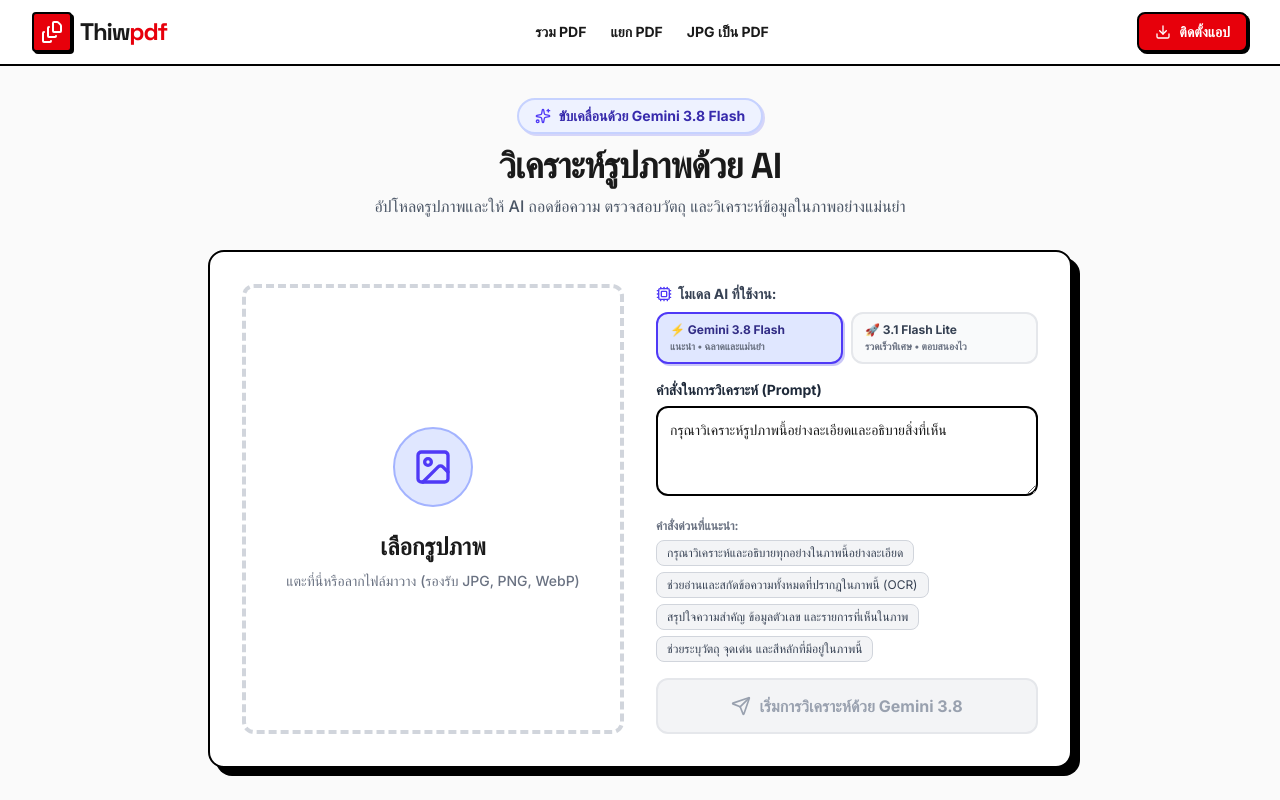
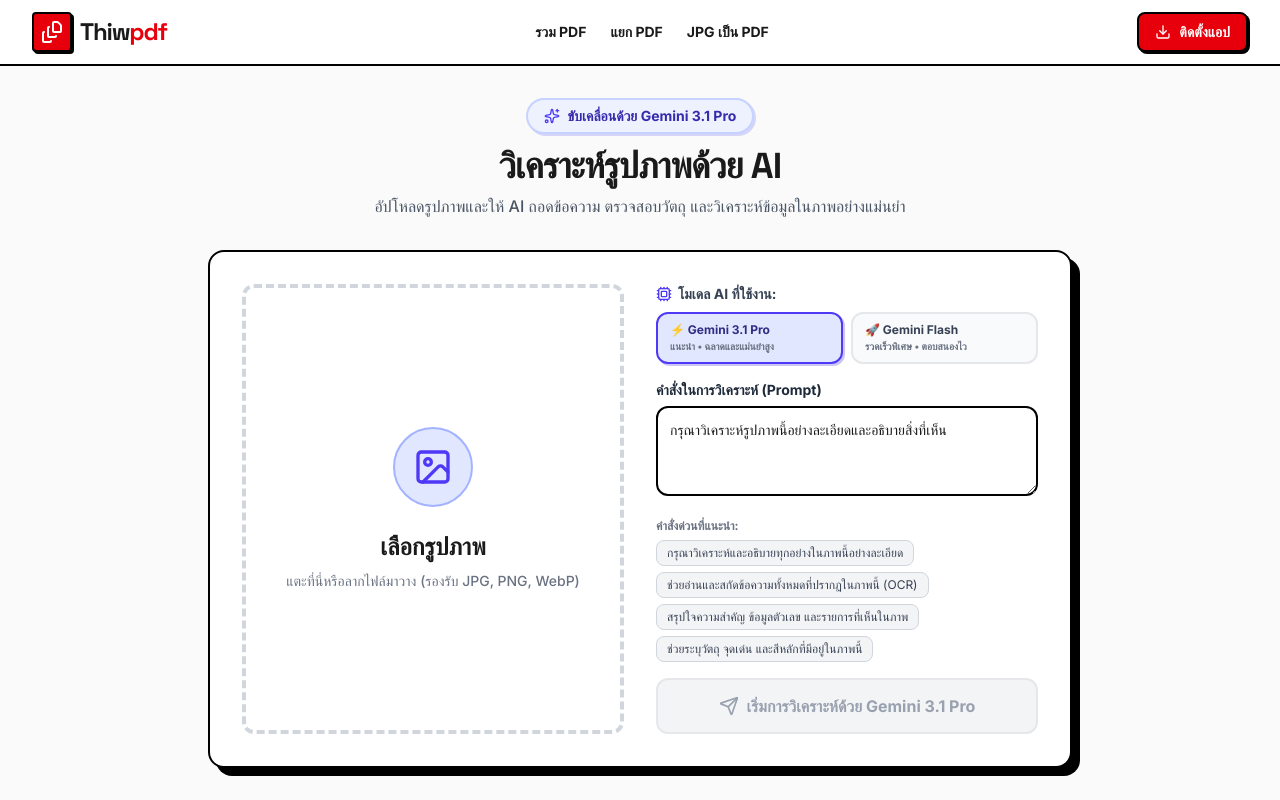
Before and after one commit to teeraponghawan104-hub/PDF-Tool-, a React (Vite) app: page /analyze in a window 1280 px wide. Shown: the top 800 px of the page. Built offline with nearby package versions, Linux system fonts and the light colour scheme.

Commit message:
feat: update AI image analysis model to Gemini 3.1
Upgrade the default AI model to Gemini 3.1 Pro, improve retry logic for handling API errors, and update the UI configurations.

```diff
--- a/server.ts
+++ b/server.ts
@@ -25,7 +25,7 @@
       }
 
       const prompt = req.body.prompt || "กรุณาวิเคราะห์รูปภาพนี้อย่างละเอียดและอธิบายสิ่งที่เห็น";
-      const requestedModel = req.body.model || "gemini-3.8-flash";
+      const requestedModel = req.body.model || "gemini-3.1-pro-preview";
 
       const ai = new GoogleGenAI({
         apiKey: process.env.GEMINI_API_KEY,
@@ -53,13 +53,13 @@
         },
       };
 
-      // Primary recommended model is gemini-3.8-flash, with fallbacks if temporary 503 high demand occurs
+      // Primary recommended model is gemini-3.1-pro-preview, with fallbacks if temporary 503 high demand occurs
       const modelsToTry = [
         requestedModel,
-        "gemini-3.8-flash",
+        "gemini-3.1-pro-preview",
         "gemini-flash-latest",
         "gemini-3.1-flash-lite",
-        "gemini-2.5-flash"
+        "gemini-3.8-flash"
       ];
       const uniqueModels = Array.from(new Set(modelsToTry));
 
@@ -90,8 +90,8 @@
             console.warn(`Model ${model} attempt ${attempt + 1} error:`, err?.message || err);
             lastError = err;
             const errMsg = err?.message || "";
-            // If temporary 503 spike, wait briefly before retrying
-            if (errMsg.includes("503") || errMsg.includes("high demand") || errMsg.includes("UNAVAILABLE")) {
+            // If temporary spike, wait briefly before retrying
+            if (errMsg.includes("503") || errMsg.includes("high demand") || errMsg.includes("UNAVAILABLE") || errMsg.includes("overloaded") || errMsg.includes("429") || errMsg.includes("RESOURCE_EXHAUSTED")) {
               await new Promise((resolve) => setTimeout(resolve, 1000 * (attempt + 1)));
             } else {
               // Non-503 error, move to next model
@@ -108,9 +108,14 @@
       }
 
       const errorMsg = lastError?.message || "";
-      if (errorMsg.includes("503") || errorMsg.includes("high demand") || errorMsg.includes("UNAVAILABLE")) {
+      if (errorMsg.includes("404") || errorMsg.includes("400") || errorMsg.includes("not found") || errorMsg.includes("INVALID_ARGUMENT")) {
+        return res.status(400).json({
+          error: "ชื่อโมเดล AI ที่ระบุไม่ถูกต้องหรือไม่มีอยู่จริง กรุณาติดต่อนักพัฒนา",
+        });
+      }
+      if (errorMsg.includes("503") || errorMsg.includes("high demand") || errorMsg.includes("UNAVAILABLE") || errorMsg.includes("overloaded")) {
         return res.status(503).json({
-          error: "ขณะนี้ระบบ AI (Gemini 3.8) กำลังมีผู้ใช้งานหนาแน่นชั่วคราว กรุณากดปุ่มลองวิเคราะห์ใหม่อีกครั้ง",
+          error: "ขณะนี้ระบบ AI กำลังมีผู้ใช้งานหนาแน่นชั่วคราว กรุณากดปุ่มลองวิเคราะห์ใหม่อีกครั้ง",
         });
       }
       if (errorMsg.includes("429") || errorMsg.includes("RESOURCE_EXHAUSTED")) {
@@ -138,7 +143,7 @@
   // Vite middleware for development
   if (process.env.NODE_ENV !== "production") {
     const vite = await createViteServer({
-      server: { middlewareMode: true },
+      server: { middlewareMode: true, hmr: { overlay: false } },
       appType: "spa",
     });
     app.use(vite.middlewares);
--- a/src/pages/AnalyzeImage.tsx
+++ b/src/pages/AnalyzeImage.tsx
@@ -60,7 +60,7 @@
   const [file, setFile] = useState<File | null>(null);
   const [previewUrl, setPreviewUrl] = useState<string | null>(null);
   const [prompt, setPrompt] = useState('กรุณาวิเคราะห์รูปภาพนี้อย่างละเอียดและอธิบายสิ่งที่เห็น');
-  const [selectedModel, setSelectedModel] = useState('gemini-3.8-flash');
+  const [selectedModel, setSelectedModel] = useState('gemini-3.1-pro-preview');
   const [isAnalyzing, setIsAnalyzing] = useState(false);
   const [result, setResult] = useState<string | null>(null);
   const [usedModel, setUsedModel] = useState<string | null>(null);
@@ -151,7 +151,7 @@
       <div className="text-center mb-8">
         <div className="inline-flex items-center gap-2 bg-indigo-50 border-2 border-indigo-200 text-indigo-800 text-xs md:text-sm font-black px-4 py-1.5 rounded-full mb-3 shadow-[2px_2px_0px_0px_rgba(99,102,241,0.25)]">
           <Sparkles className="w-4 h-4 text-indigo-600" />
-          ขับเคลื่อนด้วย Gemini 3.8 Flash
+          ขับเคลื่อนด้วย {selectedModel === 'gemini-3.1-pro-preview' ? 'Gemini 3.1 Pro' : 'Gemini Flash Latest'}
         </div>
         <h1 className="text-3xl md:text-4xl font-display font-black tracking-tight mb-2 flex items-center justify-center gap-3">
           วิเคราะห์รูปภาพด้วย AI
@@ -220,26 +220,26 @@
                 <div className="grid grid-cols-2 gap-2">
                   <button
                     type="button"
-                    onClick={() => setSelectedModel('gemini-3.8-flash')}
+                    onClick={() => setSelectedModel('gemini-3.1-pro-preview')}
                     className={`px-3 py-2 rounded-xl text-xs font-bold border-2 transition-all text-left ${
-                      selectedModel === 'gemini-3.8-flash'
+                      selectedModel === 'gemini-3.1-pro-preview'
                         ? 'bg-indigo-100 border-indigo-600 text-indigo-900 shadow-[2px_2px_0px_0px_rgba(79,70,229,0.3)]'
                         : 'bg-gray-50 border-gray-200 text-gray-700 hover:bg-gray-100'
                     }`}
                   >
-                    <span className="block font-black">⚡ Gemini 3.8 Flash</span>
-                    <span className="text-[10px] text-gray-500">แนะนำ • ฉลาดและแม่นยำ</span>
+                    <span className="block font-black">⚡ Gemini 3.1 Pro</span>
+                    <span className="text-[10px] text-gray-500">แนะนำ • ฉลาดและแม่นยำสูง</span>
                   </button>
                   <button
                     type="button"
-                    onClick={() => setSelectedModel('gemini-3.1-flash-lite')}
+                    onClick={() => setSelectedModel('gemini-flash-latest')}
                     className={`px-3 py-2 rounded-xl text-xs font-bold border-2 transition-all text-left ${
-                      selectedModel === 'gemini-3.1-flash-lite'
+                      selectedModel === 'gemini-flash-latest'
                         ? 'bg-indigo-100 border-indigo-600 text-indigo-900 shadow-[2px_2px_0px_0px_rgba(79,70,229,0.3)]'
                         : 'bg-gray-50 border-gray-200 text-gray-700 hover:bg-gray-100'
                     }`}
                   >
-                    <span className="block font-black">🚀 3.1 Flash Lite</span>
+                    <span className="block font-black">🚀 Gemini Flash</span>
                     <span className="text-[10px] text-gray-500">รวดเร็วพิเศษ • ตอบสนองไว</span>
                   </button>
                 </div>
@@ -310,12 +310,12 @@
                 {isAnalyzing ? (
                   <>
                     <Loader2 className="w-5 h-5 animate-spin" />
-                    กำลังประมวลผลด้วย Gemini 3.8...
+                    กำลังประมวลผลด้วย {selectedModel === 'gemini-3.1-pro-preview' ? 'Gemini 3.1 Pro' : 'Gemini Flash'}...
                   </>
                 ) : (
                   <>
                     <Send className="w-5 h-5" />
-                    เริ่มการวิเคราะห์ด้วย Gemini 3.8
+                    เริ่มการวิเคราะห์ด้วย {selectedModel === 'gemini-3.1-pro-preview' ? 'Gemini 3.1 Pro' : 'Gemini Flash'}
                   </>
                 )}
               </button>
--- a/src/pages/Home.tsx
+++ b/src/pages/Home.tsx
@@ -3,7 +3,7 @@
 import {
   FileStack, Scissors, Image as ImageIcon, FileText,
   Settings, Key, Unlock, Stamp, RotateCcw, ScanSearch, LayoutGrid,
-  Hash, PenTool
+  Hash, PenTool, UserCheck
 } from 'lucide-react';
 
 const tools = [
@@ -13,7 +13,7 @@
   { id: 'compress', name: 'บีบอัด PDF', desc: 'ลดขนาดไฟล์ PDF ให้เล็กลงแต่ยังคงคุณภาพไว้ดีที่สุด', icon: <FileText className="w-8 h-8 text-white" />, color: 'bg-green-500', path: '/compress' },
   { id: 'sign', name: 'เซ็นเอกสาร', desc: 'เพิ่มลายเซ็นของคุณลงในไฟล์ PDF วาดหรืออัปโหลดลายเซ็นได้ง่ายๆ', icon: <PenTool className="w-8 h-8 text-white" />, color: 'bg-rose-500', path: '/sign' },
   { id: 'page-numbers', name: 'ใส่เลขหน้า', desc: 'เพิ่มหมายเลขหน้าลงในเอกสาร PDF เลือกตำแหน่งได้ตามต้องการ', icon: <Hash className="w-8 h-8 text-white" />, color: 'bg-cyan-500', path: '/page-numbers' },
-  { id: 'analyze', name: 'วิเคราะห์รูปภาพ AI', desc: 'ขับเคลื่อนด้วย Gemini 3.8 Flash วิเคราะห์รูปภาพ สกัดข้อความ และตอบคำถาม', icon: <ScanSearch className="w-8 h-8 text-white" />, color: 'bg-indigo-500', path: '/analyze', badge: 'Gemini 3.8' },
+  { id: 'analyze', name: 'วิเคราะห์รูปภาพ AI', desc: 'ขับเคลื่อนด้วย Gemini 2.5 Pro วิเคราะห์รูปภาพ สกัดข้อความ และตอบคำถาม', icon: <ScanSearch className="w-8 h-8 text-white" />, color: 'bg-indigo-500', path: '/analyze', badge: 'Gemini 2.5' },
   { id: 'jpg-to-pdf', name: 'JPG เป็น PDF', desc: 'แปลงรูปภาพ JPG เป็น PDF หมุนหรือปรับระยะขอบแบบรวดเร็ว', icon: <ImageIcon className="w-8 h-8 text-white" />, color: 'bg-yellow-500', path: '/jpg-to-pdf' },
   { id: 'pdf-to-jpg', name: 'PDF เป็น JPG', desc: 'แปลงแต่ละหน้าเป็น JPG หรือแยกรูปภาพที่อยู่ใน PDF', icon: <ImageIcon className="w-8 h-8 text-white" />, color: 'bg-yellow-500', path: '/pdf-to-jpg' },
   { id: 'rotate', name: 'หมุน PDF', desc: 'หมุน PDF ตามที่คุณต้องการ รองรับหลายไฟล์พร้อมกัน', icon: <RotateCcw className="w-8 h-8 text-white" />, color: 'bg-purple-500', path: '/rotate' },
```
Also changed, not shown: vite.config.ts (+1 -1 lines).
